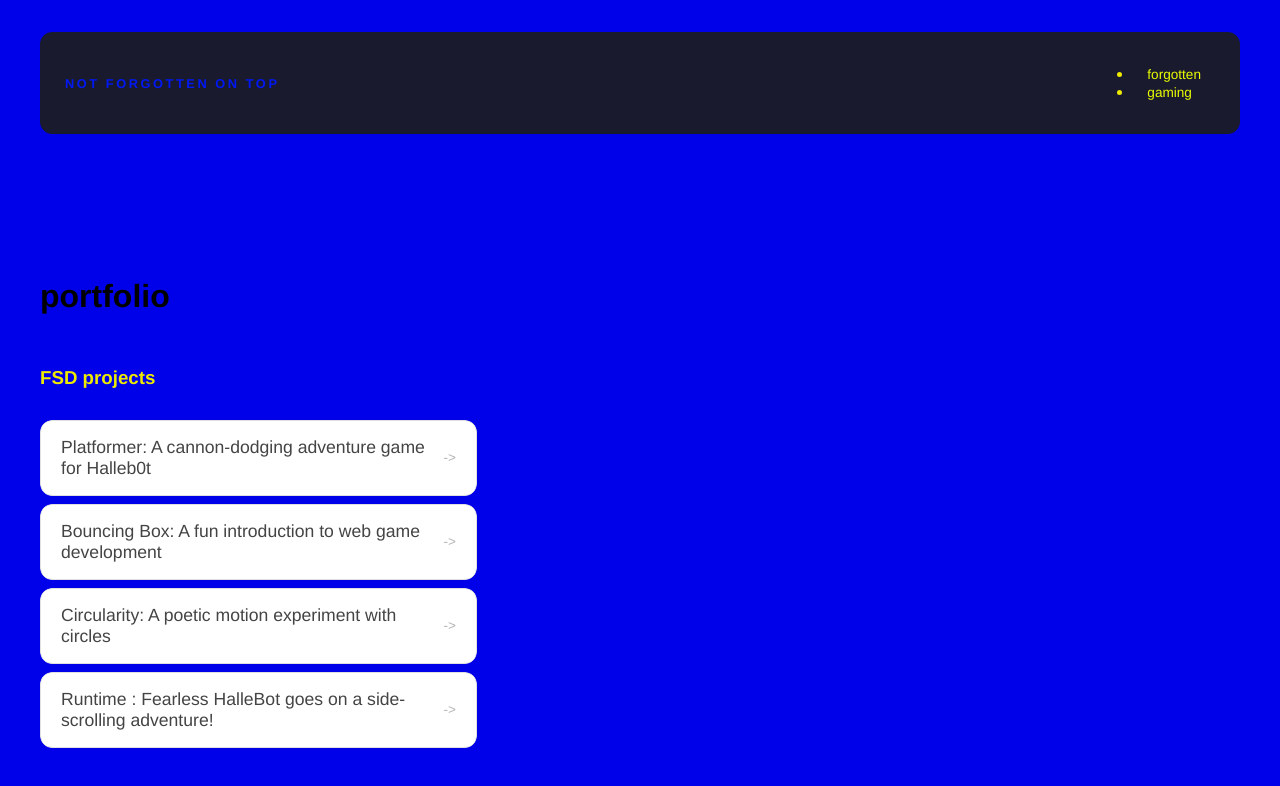
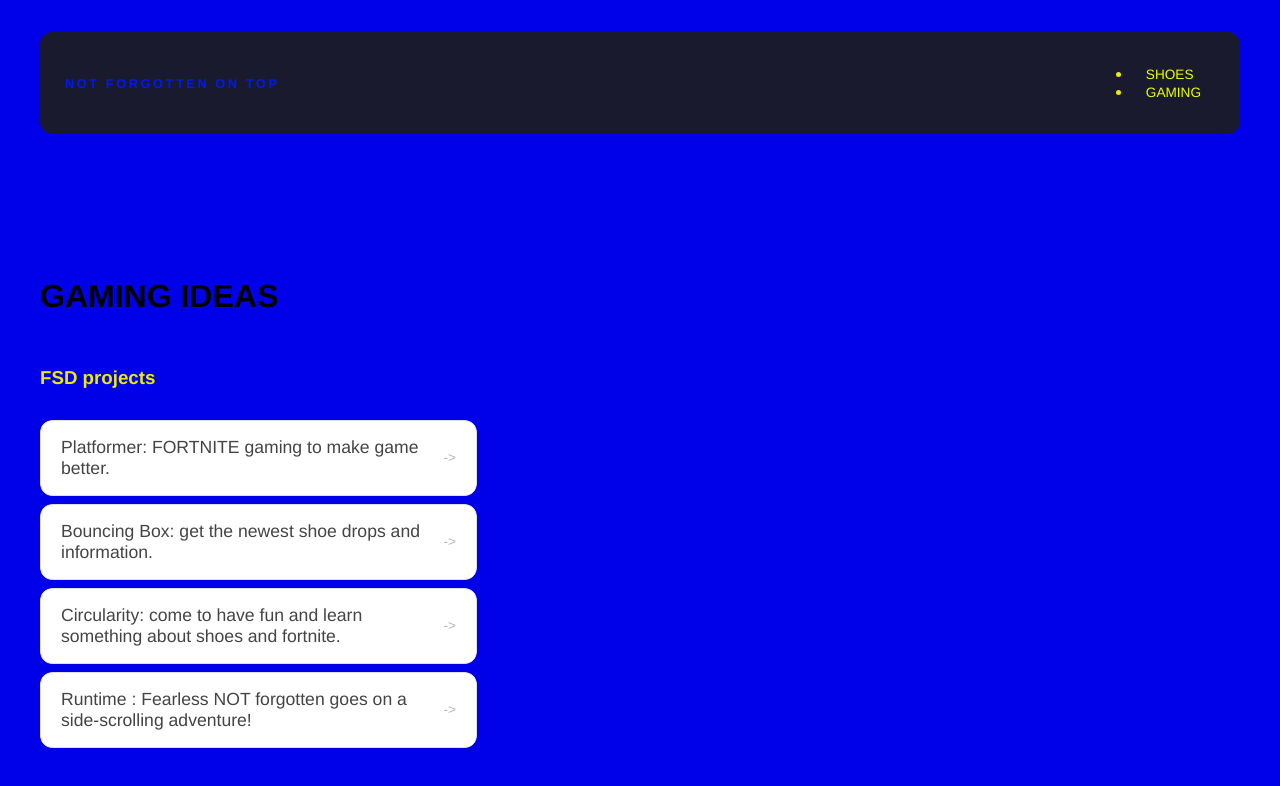
Before and after one commit to devonbriscoe-gif/devonbriscoe-gif.github.io, a plain HTML site: page portfolio.html in a window 1280 px wide. Drawn offline with Linux system fonts and the light colour scheme.

Commit message:
updated portfolio for website

```diff
--- a/portfolio.html
+++ b/portfolio.html
@@ -17,9 +17,9 @@
   <h1> not forgotten on top</h1>
   <ul id="nav=ul">
     <li class="nav-li">
-  <a href="index.html">forgotten</a>
+  <a href="index.html">SHOES</a>
 <li class="nav-li">
-  <a href="portfolio.html">gaming</a>
+  <a href="portfolio.html">GAMING</a>
 </li>
 
 
@@ -31,20 +31,20 @@
 </nav>
 <main>
   <div class="content">
-    <h1>portfolio</h1>
+    <h1>GAMING IDEAS </h1>
     <h3>FSD projects</h3>
     <ul id="portfolio">
       <li>
-  <a href="fsd-projects/platformer/">Platformer: A cannon-dodging adventure game for Halleb0t</a>
+  <a href="fsd-projects/platformer/">Platformer: FORTNITE gaming to make game better.</a>
 </li>
 <li>
-  <a href="fsd-projects/bouncing-box/">Bouncing Box: A fun introduction to web game development</a>
+  <a href="fsd-projects/bouncing-box/">Bouncing Box: get the newest shoe drops and information. </a>
 </li>
 <li>
-  <a href="fsd-projects/circularity/">Circularity: A poetic motion experiment with circles</a>
+  <a href="fsd-projects/circularity/">Circularity: come to have fun and learn something about shoes and fortnite.</a>
 </li>
 <li>
- <a href="fsd-projects/runtime/">Runtime : Fearless HalleBot goes on a side-scrolling adventure!</a>
+ <a href="fsd-projects/runtime/">Runtime : Fearless NOT forgotten goes on a side-scrolling adventure!</a>
 </li>
 
 
```
